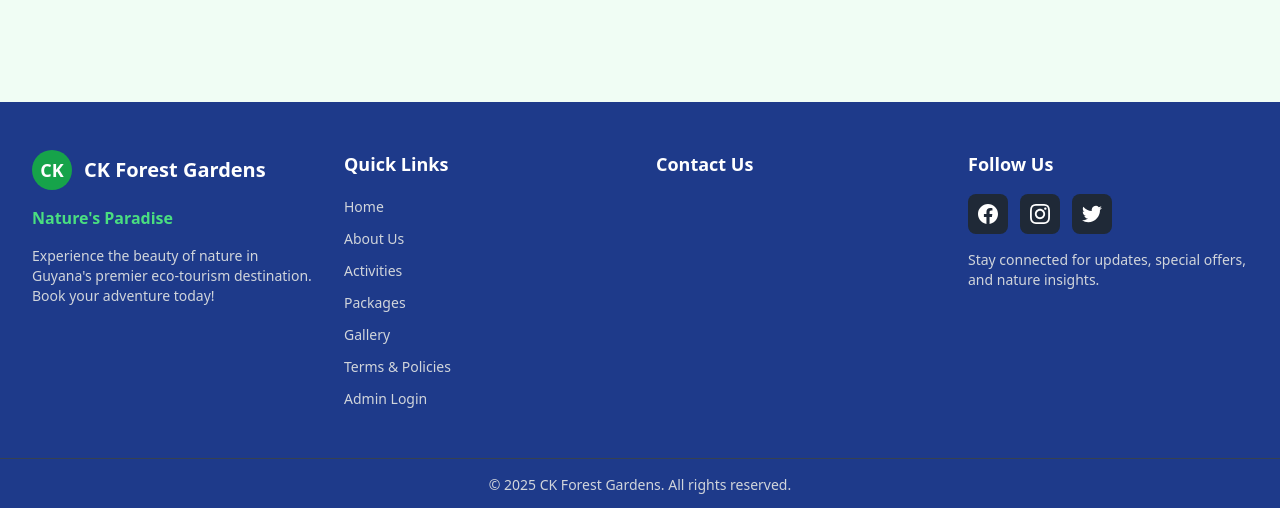
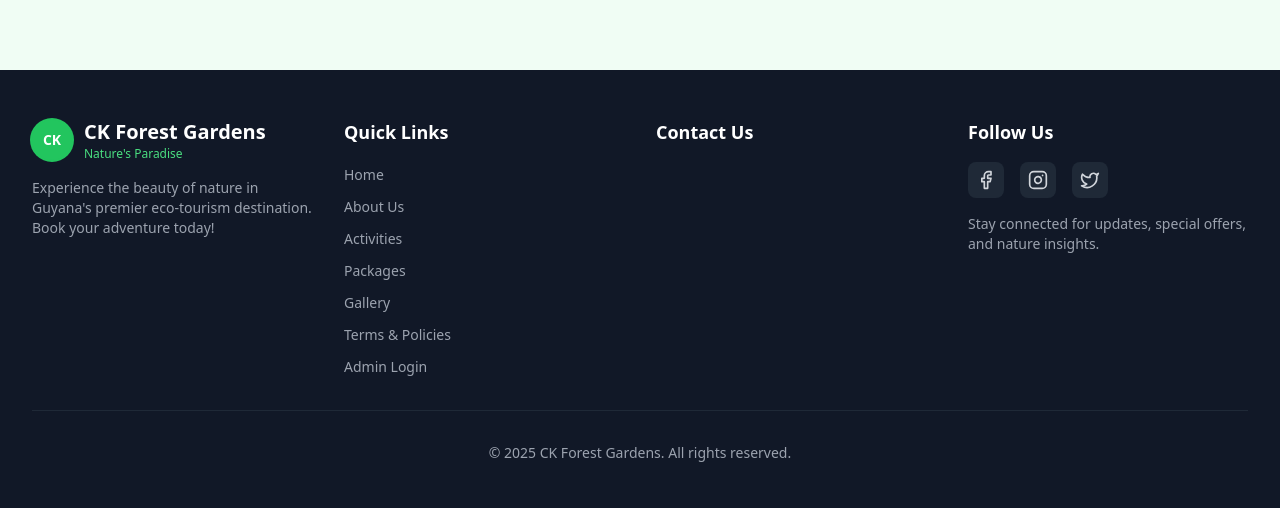
Before and after one commit to TheStormKingG/ck-forest-gardens-booking-app, a React (Vite) app: page / in a window 1280 px wide. Shown: the part 289-797 px from the top of the page. Built offline with nearby package versions, Linux system fonts and the light colour scheme; no server answers; the database is empty.

Commit message:
Update footer to match exact design from reference HTML: bg-gray-900, proper spacing, lucide icons, and exact structure

```diff
--- a/components/Footer.tsx
+++ b/components/Footer.tsx
@@ -42,36 +42,51 @@ const Footer: React.FC<FooterProps> = ({ settings, logo, onAdminLogin, navigate
     }
   };
 
+  // Format phone number for WhatsApp link (remove spaces, dashes, etc.)
+  const formatWhatsAppNumber = (phone: string) => {
+    return phone.replace(/\D/g, '');
+  };
+
+  const whatsAppLink = settings?.phone_number
+    ? `https://wa.me/${formatWhatsAppNumber(settings.phone_number)}`
+    : '#';
+
   return (
-    <footer className="bg-blue-900 text-white">
+    <footer className="bg-gray-900 text-gray-300">
       <div className="container mx-auto px-4 sm:px-6 lg:px-8 py-12">
         <div className="grid grid-cols-1 md:grid-cols-2 lg:grid-cols-4 gap-8">
-          {/* Column 1: CK Forest Gardens */}
-          <div className="space-y-4">
-            <div className="flex items-center space-x-3">
+          {/* Column 1: Logo and Description */}
+          <div>
+            <div className="flex items-center gap-3 mb-4">
               {logo ? (
-                <img src={logo} alt="CK Forest Gardens Logo" className="h-10 w-10 object-contain" />
+                <img
+                  src={logo}
+                  alt="CK Forest Gardens Logo"
+                  className="w-10 h-10 rounded-full object-cover ring-2 ring-green-500"
+                />
               ) : (
-                <div className="h-10 w-10 bg-green-600 rounded-full flex items-center justify-center">
-                  <span className="text-white font-bold text-lg">CK</span>
+                <div className="w-10 h-10 rounded-full bg-green-500 flex items-center justify-center ring-2 ring-green-500">
+                  <span className="text-white font-bold text-sm">CK</span>
                 </div>
               )}
-              <h3 className="text-xl font-bold">CK Forest Gardens</h3>
+              <div className="flex flex-col">
+                <span className="text-xl font-bold text-white">CK Forest Gardens</span>
+                <span className="text-xs text-green-400">Nature's Paradise</span>
+              </div>
             </div>
-            <p className="text-green-400 font-semibold">Nature's Paradise</p>
-            <p className="text-sm text-gray-300">
+            <p className="text-sm text-gray-400">
               Experience the beauty of nature in Guyana's premier eco-tourism destination. Book your adventure today!
             </p>
           </div>
 
           {/* Column 2: Quick Links */}
           <div>
-            <h3 className="text-lg font-bold mb-4">Quick Links</h3>
+            <h3 className="text-lg font-semibold text-white mb-4">Quick Links</h3>
             <ul className="space-y-2">
               <li>
                 <button
                   onClick={() => handleLinkClick('home')}
-                  className="text-gray-300 hover:text-white transition-colors text-sm"
+                  className="text-sm text-gray-400 hover:text-green-400 transition-colors"
                 >
                   Home
                 </button>
@@ -79,7 +94,7 @@ const Footer: React.FC<FooterProps> = ({ settings, logo, onAdminLogin, navigate
               <li>
                 <button
                   onClick={() => handleLinkClick('home')}
-                  className="text-gray-300 hover:text-white transition-colors text-sm"
+                  className="text-sm text-gray-400 hover:text-green-400 transition-colors"
                 >
                   About Us
                 </button>
@@ -87,7 +102,7 @@ const Footer: React.FC<FooterProps> = ({ settings, logo, onAdminLogin, navigate
               <li>
                 <button
                   onClick={() => handleLinkClick('home')}
-                  className="text-gray-300 hover:text-white transition-colors text-sm"
+                  className="text-sm text-gray-400 hover:text-green-400 transition-colors"
                 >
                   Activities
                 </button>
@@ -95,7 +110,7 @@ const Footer: React.FC<FooterProps> = ({ settings, logo, onAdminLogin, navigate
               <li>
                 <button
                   onClick={() => handleLinkClick('home')}
-                  className="text-gray-300 hover:text-white transition-colors text-sm"
+                  className="text-sm text-gray-400 hover:text-green-400 transition-colors"
                 >
                   Packages
                 </button>
@@ -103,7 +118,7 @@ const Footer: React.FC<FooterProps> = ({ settings, logo, onAdminLogin, navigate
               <li>
                 <button
                   onClick={() => handleLinkClick('home')}
-                  className="text-gray-300 hover:text-white transition-colors text-sm"
+                  className="text-sm text-gray-400 hover:text-green-400 transition-colors"
                 >
                   Gallery
                 </button>
@@ -111,7 +126,7 @@ const Footer: React.FC<FooterProps> = ({ settings, logo, onAdminLogin, navigate
               <li>
                 <button
                   onClick={() => handleLinkClick('home')}
-                  className="text-gray-300 hover:text-white transition-colors text-sm"
+                  className="text-sm text-gray-400 hover:text-green-400 transition-colors"
                 >
                   Terms & Policies
                 </button>
@@ -119,7 +134,7 @@ const Footer: React.FC<FooterProps> = ({ settings, logo, onAdminLogin, navigate
               <li>
                 <button
                   onClick={onAdminLogin}
-                  className="text-gray-300 hover:text-white transition-colors text-sm"
+                  className="text-sm text-gray-400 hover:text-green-400 transition-colors"
                 >
                   Admin Login
                 </button>
@@ -129,54 +144,77 @@ const Footer: React.FC<FooterProps> = ({ settings, logo, onAdminLogin, navigate
 
           {/* Column 3: Contact Us */}
           <div>
-            <h3 className="text-lg font-bold mb-4">Contact Us</h3>
+            <h3 className="text-lg font-semibold text-white mb-4">Contact Us</h3>
             <ul className="space-y-3">
               {settings?.physical_address && (
-                <li className="flex items-start space-x-3">
+                <li className="flex items-start gap-3">
                   <svg
-                    className="w-5 h-5 text-green-400 mt-0.5 flex-shrink-0"
-                    fill="currentColor"
-                    viewBox="0 0 20 20"
+                    xmlns="http://www.w3.org/2000/svg"
+                    width="24"
+                    height="24"
+                    viewBox="0 0 24 24"
+                    fill="none"
+                    stroke="currentColor"
+                    strokeWidth="2"
+                    strokeLinecap="round"
+                    strokeLinejoin="round"
+                    className="lucide lucide-map-pin w-5 h-5 text-green-500 flex-shrink-0 mt-0.5"
                   >
-                    <path
-                      fillRule="evenodd"
-                      d="M5.05 4.05a7 7 0 119.9 9.9L10 18.9l-4.95-4.95a7 7 0 010-9.9zM10 11a2 2 0 100-4 2 2 0 000 4z"
-                      clipRule="evenodd"
-                    />
+                    <path d="M20 10c0 6-8 12-8 12s-8-6-8-12a8 8 0 0 1 16 0Z"></path>
+                    <circle cx="12" cy="10" r="3"></circle>
                   </svg>
-                  <span className="text-sm text-gray-300">{settings.physical_address}</span>
+                  <span className="text-sm text-gray-400">{settings.physical_address}</span>
                 </li>
               )}
               {settings?.phone_number && (
-                <li className="flex items-start space-x-3">
+                <li className="flex items-center gap-3">
                   <svg
-                    className="w-5 h-5 text-green-400 mt-0.5 flex-shrink-0"
-                    fill="currentColor"
-                    viewBox="0 0 20 20"
+                    xmlns="http://www.w3.org/2000/svg"
+                    width="24"
+                    height="24"
+                    viewBox="0 0 24 24"
+                    fill="none"
+                    stroke="currentColor"
+                    strokeWidth="2"
+                    strokeLinecap="round"
+                    strokeLinejoin="round"
+                    className="lucide lucide-message-circle w-5 h-5 text-green-500 flex-shrink-0"
                   >
-                    <path d="M2 3a1 1 0 011-1h2.153a1 1 0 01.986.836l.74 4.435a1 1 0 01-.54 1.06l-1.548.773a11.037 11.037 0 006.105 6.105l.774-1.548a1 1 0 011.059-.54l4.435.74a1 1 0 01.836.986V17a1 1 0 01-1 1h-2C7.82 18 2 12.18 2 5V3z" />
+                    <path d="M7.9 20A9 9 0 1 0 4 16.1L2 22Z"></path>
                   </svg>
-                  <span className="text-sm text-gray-300">
-                    WhatsApp: <span className="text-blue-400">{settings.phone_number}</span>
-                  </span>
+                  <a
+                    href={whatsAppLink}
+                    target="_blank"
+                    rel="noopener noreferrer"
+                    className="text-sm text-gray-400 hover:text-green-400 transition-colors"
+                  >
+                    WhatsApp: {settings.phone_number}
+                  </a>
                 </li>
               )}
               {settings?.contact_email && (
-                <li className="flex items-start space-x-3">
+                <li className="flex items-center gap-3">
                   <svg
-                    className="w-5 h-5 text-green-400 mt-0.5 flex-shrink-0"
+                    xmlns="http://www.w3.org/2000/svg"
+                    width="24"
+                    height="24"
+                    viewBox="0 0 24 24"
                     fill="none"
                     stroke="currentColor"
-                    viewBox="0 0 24 24"
+                    strokeWidth="2"
+                    strokeLinecap="round"
+                    strokeLinejoin="round"
+                    className="lucide lucide-mail w-5 h-5 text-green-500 flex-shrink-0"
                   >
-                    <path
-                      strokeLinecap="round"
-                      strokeLinejoin="round"
-                      strokeWidth={2}
-                      d="M3 8l7.89 5.26a2 2 0 002.22 0L21 8M5 19h14a2 2 0 002-2V7a2 2 0 00-2-2H5a2 2 0 00-2 2v10a2 2 0 002 2z"
-                    />
+                    <rect width="20" height="16" x="2" y="4" rx="2"></rect>
+                    <path d="m22 7-8.97 5.7a1.94 1.94 0 0 1-2.06 0L2 7"></path>
                   </svg>
-                  <span className="text-sm text-gray-300">{settings.contact_email}</span>
+                  <a
+                    href={`mailto:${settings.contact_email}`}
+                    className="text-sm text-gray-400 hover:text-green-400 transition-colors"
+                  >
+                    {settings.contact_email}
+                  </a>
                 </li>
               )}
             </ul>
@@ -184,54 +222,82 @@ const Footer: React.FC<FooterProps> = ({ settings, logo, onAdminLogin, navigate
 
           {/* Column 4: Follow Us */}
           <div>
-            <h3 className="text-lg font-bold mb-4">Follow Us</h3>
-            <div className="flex space-x-3 mb-4">
-              {/* Facebook Icon */}
+            <h3 className="text-lg font-semibold text-white mb-4">Follow Us</h3>
+            <div className="flex gap-4">
+              <a
+                href="https://www.facebook.com/CKForestGardens"
+                target="_blank"
+                rel="noopener noreferrer"
+                className="p-2 bg-gray-800 rounded-lg hover:bg-green-600 transition-colors"
+                aria-label="Facebook"
+              >
+                <svg
+                  xmlns="http://www.w3.org/2000/svg"
+                  width="24"
+                  height="24"
+                  viewBox="0 0 24 24"
+                  fill="none"
+                  stroke="currentColor"
+                  strokeWidth="2"
+                  strokeLinecap="round"
+                  strokeLinejoin="round"
+                  className="lucide lucide-facebook w-5 h-5"
+                >
+                  <path d="M18 2h-3a5 5 0 0 0-5 5v3H7v4h3v8h4v-8h3l1-4h-4V7a1 1 0 0 1 1-1h3z"></path>
+                </svg>
+              </a>
               <a
                 href="#"
-                className="w-10 h-10 bg-gray-800 rounded-lg flex items-center justify-center hover:bg-gray-700 transition-colors"
-                aria-label="Facebook"
+                className="p-2 bg-gray-800 rounded-lg hover:bg-green-600 transition-colors"
+                aria-label="Instagram"
               >
-                <svg className="w-5 h-5" fill="currentColor" viewBox="0 0 24 24">
-                  <path d="M24 12.073c0-6.627-5.373-12-12-12s-12 5.373-12 12c0 5.99 4.388 10.954 10.125 11.854v-8.385H7.078v-3.47h3.047V9.43c0-3.007 1.792-4.669 4.533-4.669 1.312 0 2.686.235 2.686.235v2.953H15.83c-1.491 0-1.956.925-1.956 1.874v2.25h3.328l-.532 3.47h-2.796v8.385C19.612 23.027 24 18.062 24 12.073z" />
+                <svg
+                  xmlns="http://www.w3.org/2000/svg"
+                  width="24"
+                  height="24"
+                  viewBox="0 0 24 24"
+                  fill="none"
+                  stroke="currentColor"
+                  strokeWidth="2"
+                  strokeLinecap="round"
+                  strokeLinejoin="round"
+                  className="lucide lucide-instagram w-5 h-5"
+                >
+                  <rect width="20" height="20" x="2" y="2" rx="5" ry="5"></rect>
+                  <path d="M16 11.37A4 4 0 1 1 12.63 8 4 4 0 0 1 16 11.37z"></path>
+                  <line x1="17.5" x2="17.51" y1="6.5" y2="6.5"></line>
                 </svg>
               </a>
-
-              {/* Instagram Icon */}
               <a
                 href="#"
-                className="w-10 h-10 bg-gray-800 rounded-lg flex items-center justify-center hover:bg-gray-700 transition-colors"
-                aria-label="Instagram"
-              >
-                <svg className="w-5 h-5" fill="currentColor" viewBox="0 0 24 24">
-                  <path d="M12 2.163c3.204 0 3.584.012 4.85.07 3.252.148 4.771 1.691 4.919 4.919.058 1.265.069 1.645.069 4.849 0 3.205-.012 3.584-.069 4.849-.149 3.225-1.664 4.771-4.919 4.919-1.266.058-1.644.07-4.85.07-3.204 0-3.584-.012-4.849-.07-3.26-.149-4.771-1.699-4.919-4.92-.058-1.265-.07-1.644-.07-4.849 0-3.204.013-3.583.07-4.849.149-3.227 1.664-4.771 4.919-4.919 1.266-.057 1.645-.069 4.849-.069zm0-2.163c-3.259 0-3.667.014-4.947.072-4.358.2-6.78 2.618-6.98 6.98-.059 1.281-.073 1.689-.073 4.948 0 3.259.014 3.668.072 4.948.2 4.358 2.618 6.78 6.98 6.98 1.281.058 1.689.072 4.948.072 3.259 0 3.668-.014 4.948-.072 4.354-.2 6.782-2.618 6.979-6.98.059-1.28.073-1.689.073-4.948 0-3.259-.014-3.667-.072-4.947-.196-4.354-2.617-6.78-6.979-6.98-1.281-.059-1.69-.073-4.949-.073zm0 5.838c-3.403 0-6.162 2.759-6.162 6.162s2.759 6.163 6.162 6.163 6.162-2.759 6.162-6.163c0-3.403-2.759-6.162-6.162-6.162zm0 10.162c-2.209 0-4-1.79-4-4 0-2.209 1.791-4 4-4s4 1.791 4 4c0 2.21-1.791 4-4 4zm6.406-11.845c-.796 0-1.441.645-1.441 1.44s.645 1.44 1.441 1.44c.795 0 1.439-.645 1.439-1.44s-.644-1.44-1.439-1.44z" />
-                </svg>
-              </a>
-
-              {/* Twitter Icon */}
-              <a
-                href="#"
-                className="w-10 h-10 bg-gray-800 rounded-lg flex items-center justify-center hover:bg-gray-700 transition-colors"
+                className="p-2 bg-gray-800 rounded-lg hover:bg-green-600 transition-colors"
                 aria-label="Twitter"
               >
-                <svg className="w-5 h-5" fill="currentColor" viewBox="0 0 24 24">
-                  <path d="M23.953 4.57a10 10 0 01-2.825.775 4.958 4.958 0 002.163-2.723c-.951.555-2.005.959-3.127 1.184a4.92 4.92 0 00-8.384 4.482C7.69 8.095 4.067 6.13 1.64 3.162a4.822 4.822 0 00-.666 2.475c0 1.71.87 3.213 2.188 4.096a4.904 4.904 0 01-2.228-.616v.06a4.923 4.923 0 003.946 4.827 4.996 4.996 0 01-2.212.085 4.936 4.936 0 004.604 3.417 9.867 9.867 0 01-6.102 2.105c-.39 0-.779-.023-1.17-.067a13.995 13.995 0 007.557 2.209c9.053 0 13.998-7.496 13.998-13.985 0-.21 0-.42-.015-.63A9.935 9.935 0 0024 4.59z" />
+                <svg
+                  xmlns="http://www.w3.org/2000/svg"
+                  width="24"
+                  height="24"
+                  viewBox="0 0 24 24"
+                  fill="none"
+                  stroke="currentColor"
+                  strokeWidth="2"
+                  strokeLinecap="round"
+                  strokeLinejoin="round"
+                  className="lucide lucide-twitter w-5 h-5"
+                >
+                  <path d="M22 4s-.7 2.1-2 3.4c1.6 10-9.4 17.3-18 11.6 2.2.1 4.4-.6 6-2C3 15.5.5 9.6 3 5c2.2 2.6 5.6 4.1 9 4-.9-4.2 4-6.6 7-3.8 1.1 0 3-1.2 3-1.2z"></path>
                 </svg>
               </a>
             </div>
-            <p className="text-sm text-gray-300">
+            <p className="text-sm text-gray-400 mt-4">
               Stay connected for updates, special offers, and nature insights.
             </p>
           </div>
         </div>
-      </div>
 
-      {/* Copyright Section */}
-      <div className="border-t border-gray-700">
-        <div className="container mx-auto px-4 sm:px-6 lg:px-8 py-4">
-          <p className="text-center text-sm text-gray-300">
-            © 2025 CK Forest Gardens. All rights reserved.
-          </p>
+        {/* Copyright Section */}
+        <div className="border-t border-gray-800 mt-8 pt-8 text-center">
+          <p className="text-sm text-gray-400">© 2025 CK Forest Gardens. All rights reserved.</p>
         </div>
       </div>
     </footer>
```
